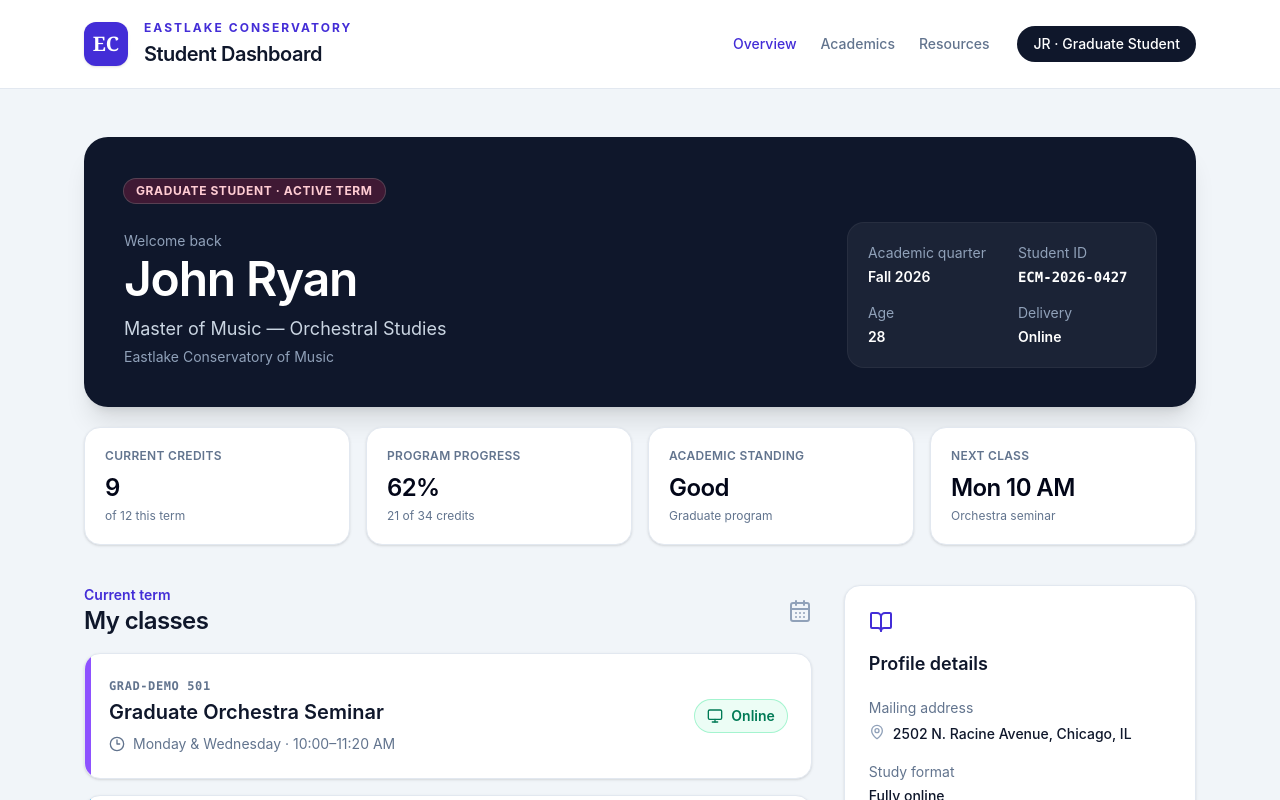
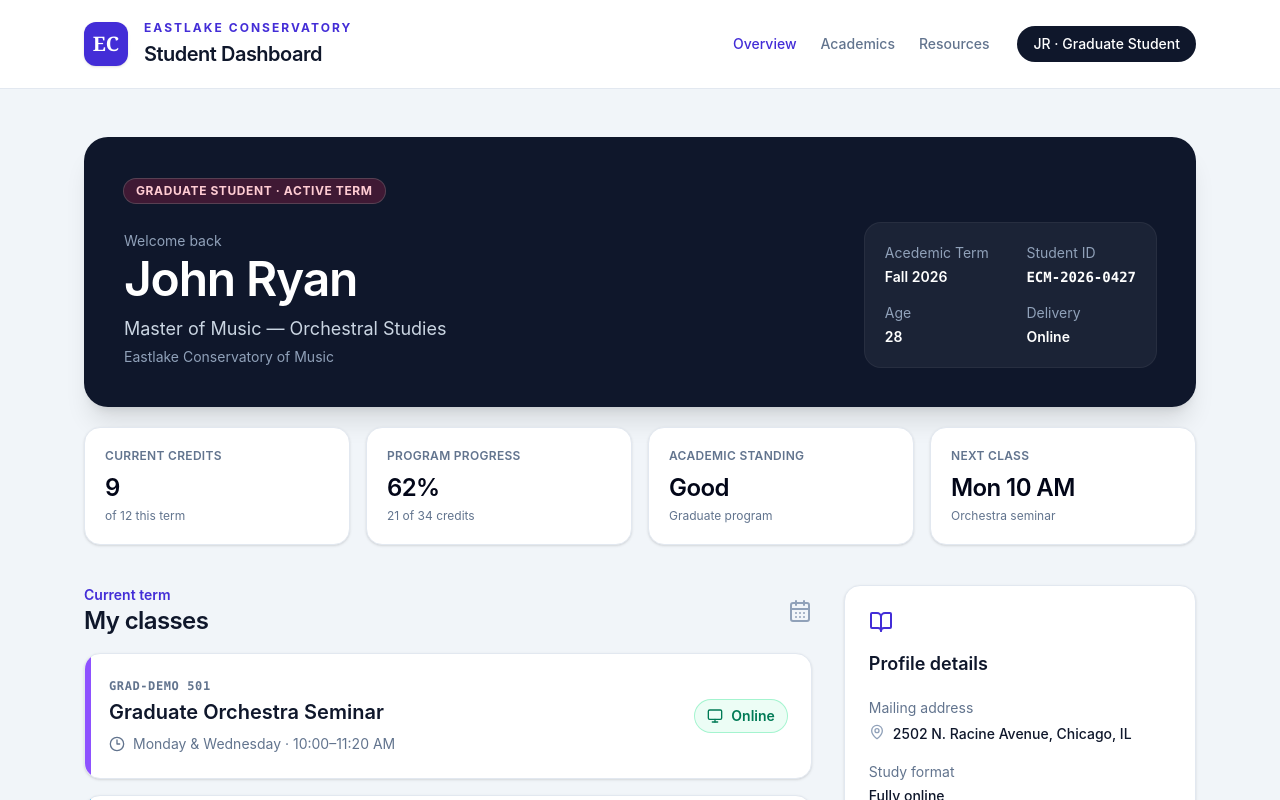
Before and after one commit to johnryannn/eastlake-student-portal, a Next.js app: page / in a window 1280 px wide. Shown: the top 800 px of the page. Built offline with nearby package versions, Linux system fonts and the light colour scheme.

Commit message:
Rename academic quarter label

```diff
--- a/app/page.tsx
+++ b/app/page.tsx
@@ -92,7 +92,7 @@ export default function App() {
             </div>
             <dl className="grid grid-cols-2 gap-x-8 gap-y-4 rounded-2xl bg-white/5 p-5 text-sm ring-1 ring-white/10">
               <div>
-                <dt className="text-slate-400">Academic quarter</dt>
+                <dt className="text-slate-400">Acedemic Term</dt>
                 <dd className="mt-1 font-semibold">{student.academicQuarter}</dd>
               </div>
               <div>
```
